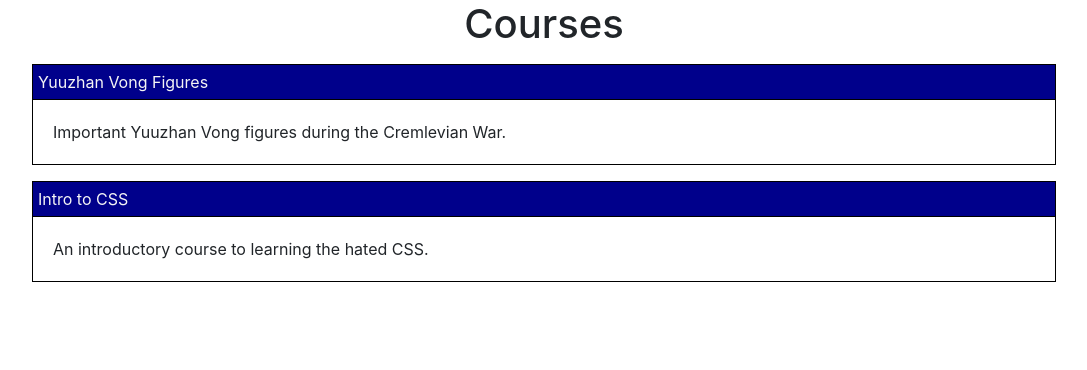
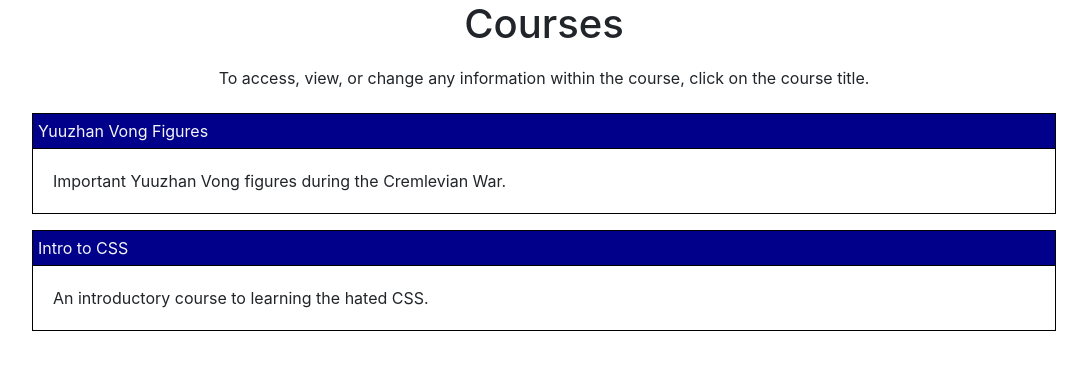
Before and after one commit to GudiedRyan/guide_and_teach, a Flask app: page /course/home in a window 1280 px wide. Shown: the part 56-426 px from the top of the page, without its empty margins (96-1183 px from the left). Run offline with Flask 2, Linux system fonts and the light colour scheme; a user stored in the database is signed in; data comes from the database, SQL or seed files in the repository; some libraries are stand-ins or nearby versions.

Commit message:
More styling added

```diff
--- a/guide_and_teach/templates/courses_page.html
+++ b/guide_and_teach/templates/courses_page.html
@@ -1,6 +1,9 @@
 {% extends "layout.html" %}
 {% block content %}
     <h1>Courses</h1>
+    <div class="course_desc">
+        <p>To access, view, or change any information within the course, click on the course title.</p>
+    </div>
     {% for course in courses %}
     {% if course.user == current_user %}
         <article>
```
